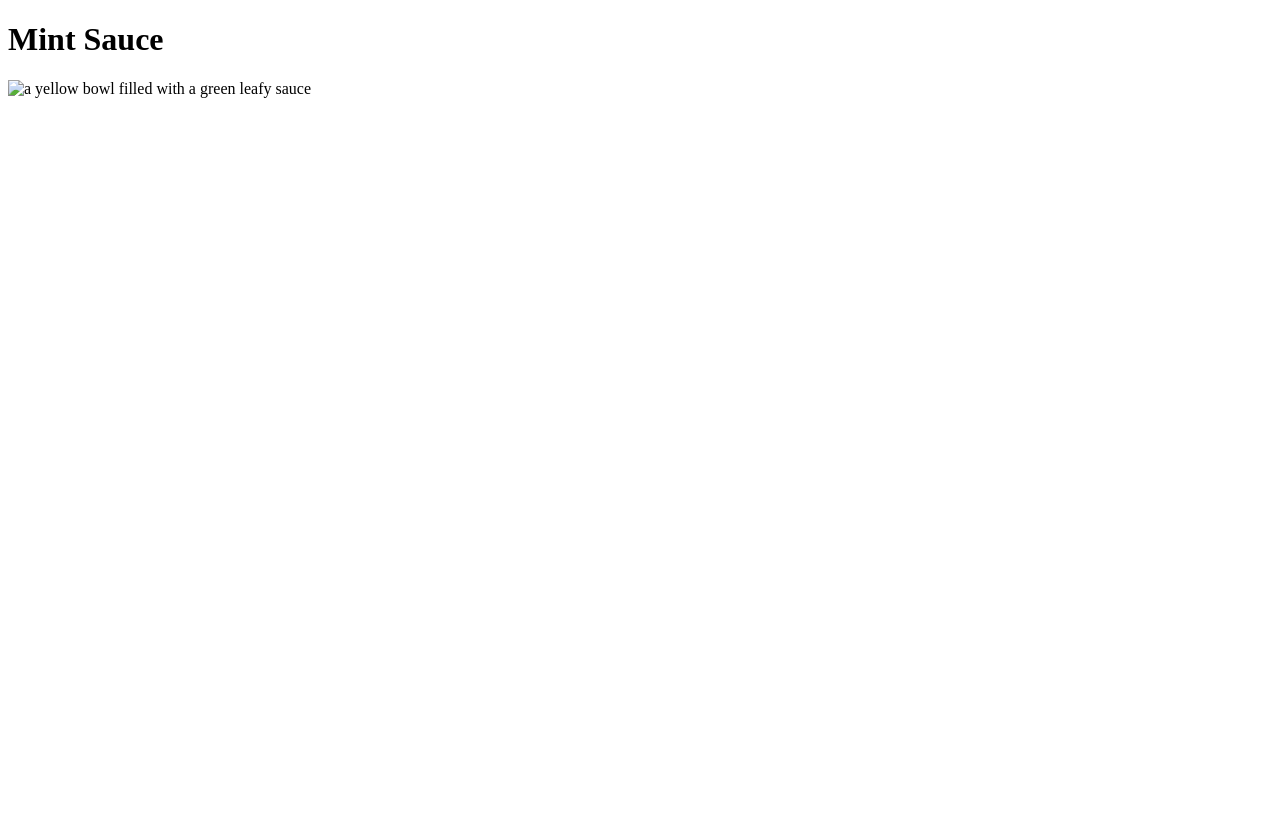
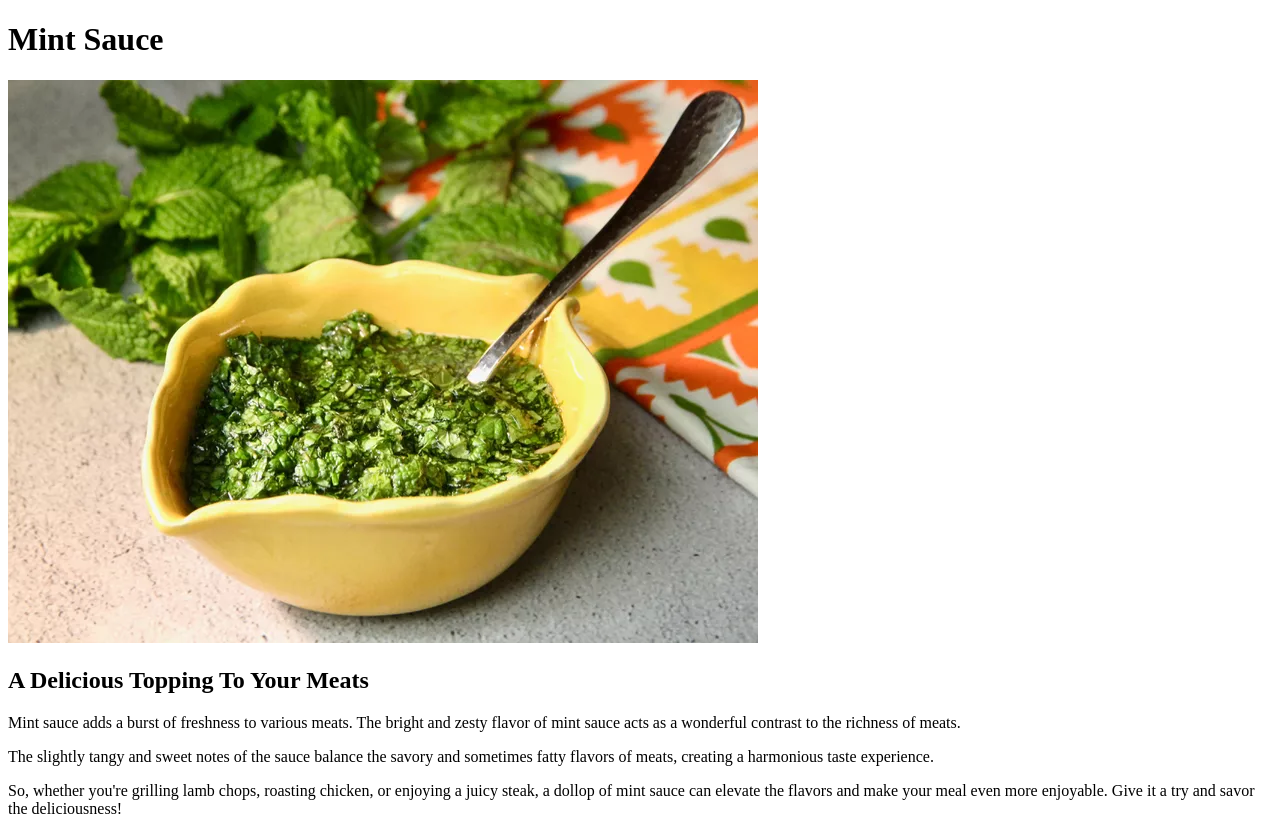
Before and after one commit to cark-rolo/odin-recipes, a plain HTML site: page recipes/mint-sauce.html in a window 1280 px wide. Before the commit the page ends 800 px from the top, so only its background shows below. Drawn offline with Linux system fonts and the light colour scheme.

Commit message:
Fx error of using img href instead of src
Added recipe description

```diff
--- a/recipes/mint-sauce.html
+++ b/recipes/mint-sauce.html
@@ -7,6 +7,13 @@
 </head>
 <body>
     <h1>Mint Sauce</h1>
-    <img href="../imgs/mint-sauce.jpg" alt="a yellow bowl filled with a green leafy sauce">
+    <img src="../imgs/mint-sauce.jpg" alt="a yellow bowl filled with a green leafy sauce">
+
+    <h2>A Delicious Topping To Your Meats</h2>
+    <p>Mint sauce adds a burst of freshness to various meats. The bright and zesty flavor of mint sauce acts as a wonderful contrast to the richness of meats.</p>
+
+    <p>The slightly tangy and sweet notes of the sauce balance the savory and sometimes fatty flavors of meats, creating a harmonious taste experience.</p>
+
+    <p>So, whether you're grilling lamb chops, roasting chicken, or enjoying a juicy steak, a dollop of mint sauce can elevate the flavors and make your meal even more enjoyable. Give it a try and savor the deliciousness! </p>
 </body>
 </html>
```
